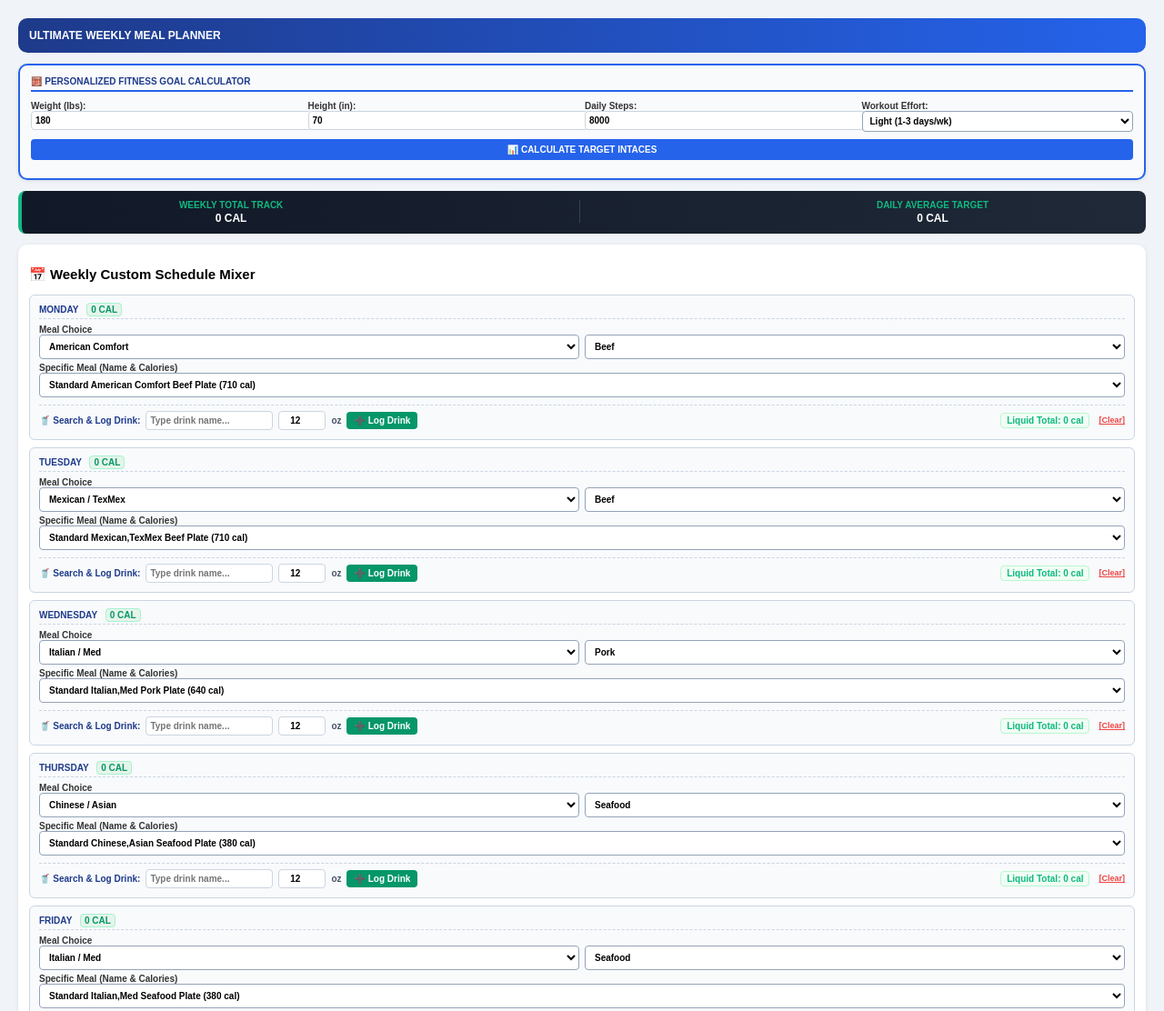
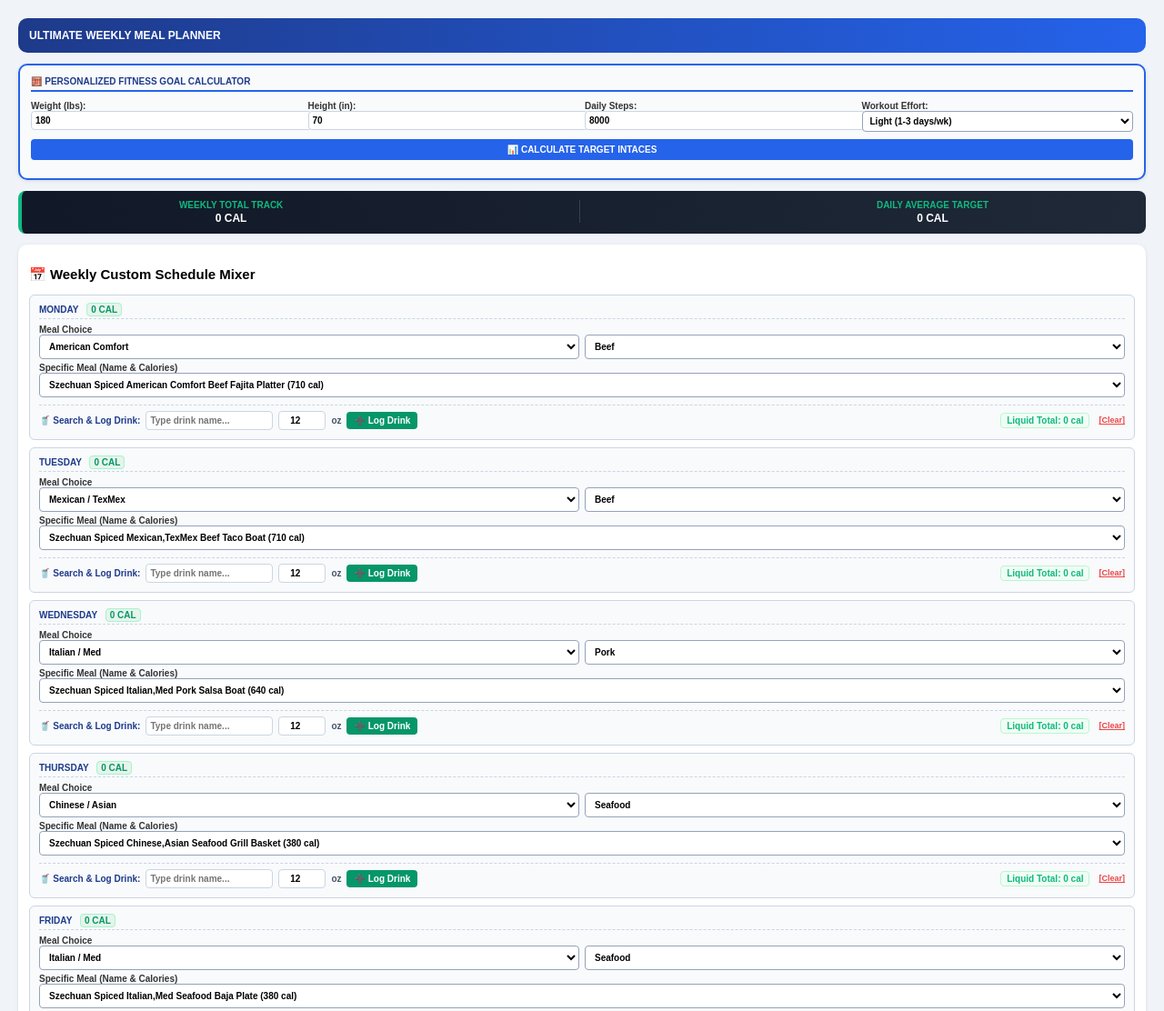
Before and after one commit to 1234qwerboballen-design/Meal-planner, a plain HTML site: page index.html in a window 1280 px wide. Shown: the top 1112 px of the page at 91% size. Drawn offline with Linux system fonts and the light colour scheme.

Commit message:
Update index.html

```diff
--- a/index.html
+++ b/index.html
@@ -36,6 +36,7 @@
         <h2>🛒 Complete Weekly Grocery Checklist</h2>
         <div id="groceryBox"><p style='font-size:10px; color:#666;'>Select your options above to compile checklists.</p></div>
     </div>
+      <script src="recipes.js"></script>
     <script src="engine-v1.js"></script>
     <script src="calculator.js"></script>
     <script src="liquid-total.js"></script>
```
